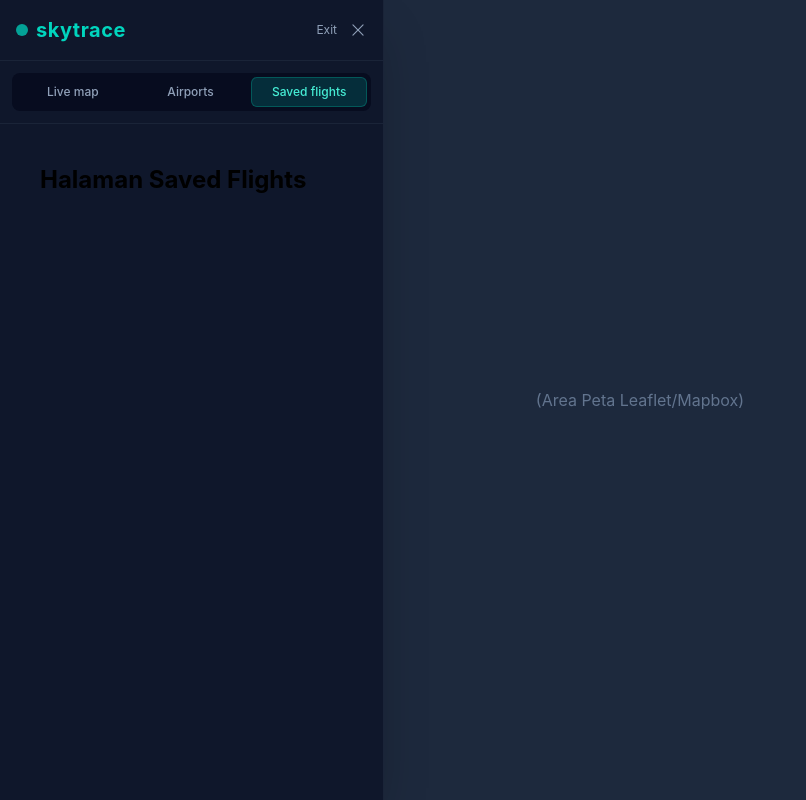
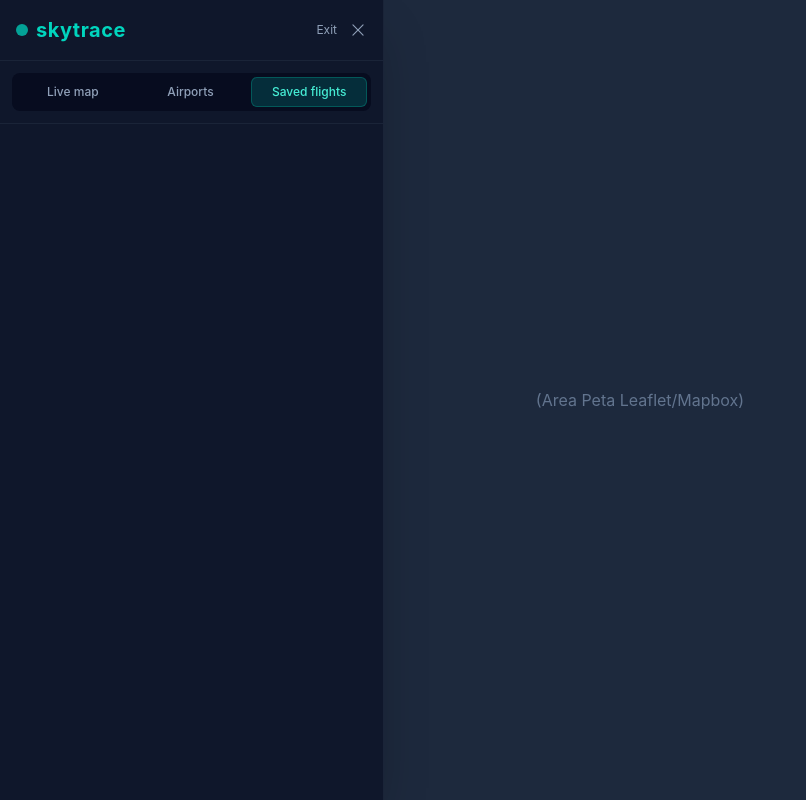
Before and after one commit to Rouzok/kuliah-pemrograman-web-uts, a React (Vite) app: page /map/saved in a window 1280 px wide. Shown: the whole page, without its empty margins (0-806 px from the left). Built offline with nearby package versions, Linux system fonts and the light colour scheme; the HTML template or start-up script is replaced by a standard one.

Commit message:
feat(saved-flights): render bookmarked flights list

```diff
--- a/src/pages/SavedFlights.jsx
+++ b/src/pages/SavedFlights.jsx
@@ -1,7 +1,33 @@
+import React, { useState, useEffect } from 'react';
+import { getSavedFlights } from '../utils/storage';
+import FlightItem from "../components/FlightItem";
+
 export default function SavedFlights() {
+  const [savedFlights, setSavedFlights] = useState([]);
+
+  // Fungsi untuk memuat ulang data dari localStorage
+  const loadFlights = () => {
+    setSavedFlights(getSavedFlights());
+  };
+
+  useEffect(() => {
+    // Muat data saat komponen pertama kali dirender
+    loadFlights();
+
+    // Pasang pendengar sinyal dari storage.js (Langkah 3.4)
+    window.addEventListener('bookmarksUpdated', loadFlights);
+
+    // Bersihkan pendengar saat komponen ditutup/pindah tab
+    return () => {
+      window.removeEventListener('bookmarksUpdated', loadFlights);
+    };
+  }, []);
+
   return (
-    <div className="p-6">
-      <h1 className="text-2xl font-bold">Halaman Saved Flights</h1>
+    <div className="flex flex-col gap-3 p-4">
+      {savedFlights.map((flight) => (
+        <FlightItem key={flight.id} flight={flight} />
+      ))}
     </div>
   );
 }
```
